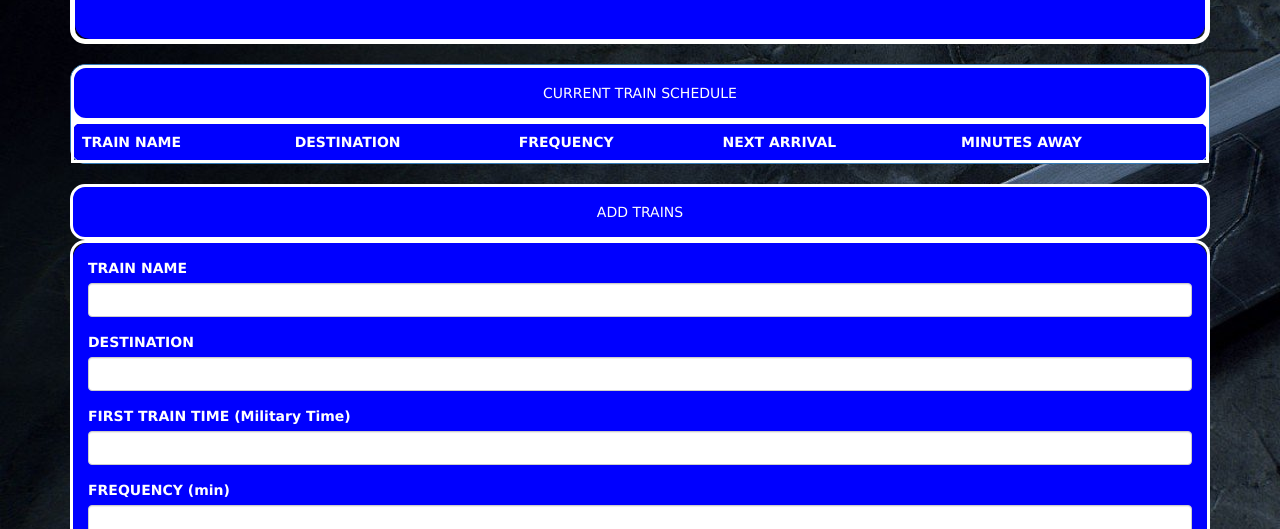
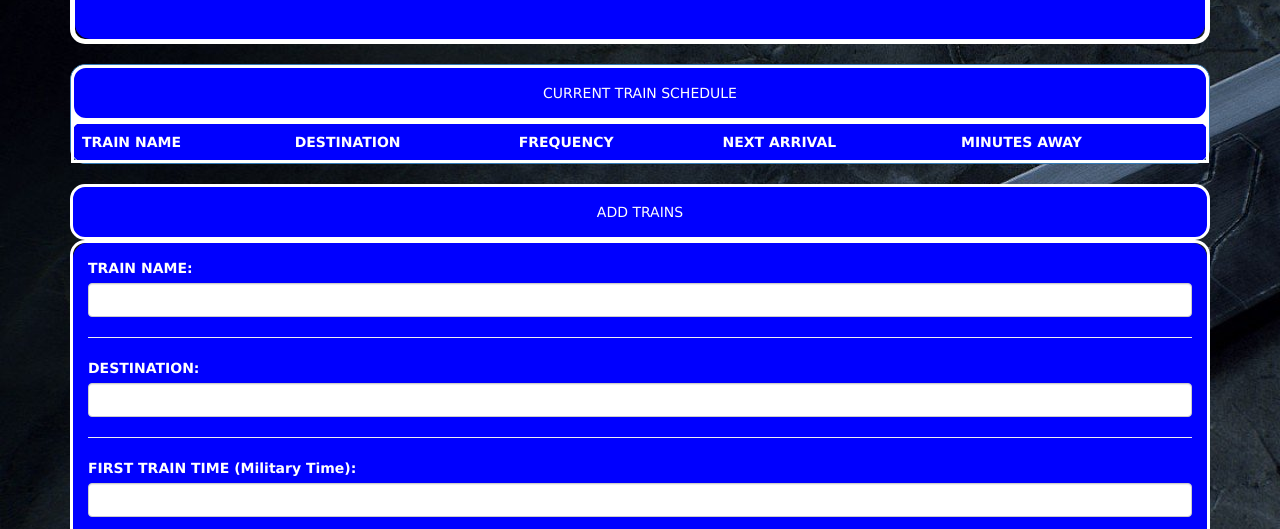
Before and after one commit to IsraelPB/trainKeeper, a plain HTML site: page index.html in a window 1280 px wide. Shown: the part 266-795 px from the top of the page. Drawn offline with nearby package versions, Linux system fonts and the light colour scheme; no server answers.

Commit message:
style changes

```diff
--- a/index.html
+++ b/index.html
@@ -1,18 +1,18 @@
 <!DOCTYPE html>
 <html>
+
 <head>
 	<title>MIDGAR TIMER</title>
 
 	<link rel="stylesheet" type="text/css" href="assets/style/style.css">
 	<!-- Jquey CDN -->
-<script
-  src="https://code.jquery.com/jquery-3.1.1.min.js"
-  integrity="sha256-hVVnYaiADRTO2PzUGmuLJr8BLUSjGIZsDYGmIJLv2b8="
+	<script src="https://code.jquery.com/jquery-3.1.1.min.js" integrity="sha256-hVVnYaiADRTO2PzUGmuLJr8BLUSjGIZsDYGmIJLv2b8="
 	 crossorigin="anonymous">
 	</script>
 
 	<!-- Bootstrap -->
-<link rel="stylesheet" href="https://maxcdn.bootstrapcdn.com/bootstrap/3.3.7/css/bootstrap.min.css" integrity="sha384-BVYiiSIFeK1dGmJRAkycuHAHRg32OmUcww7on3RYdg4Va+PmSTsz/K68vbdEjh4u" crossorigin="anonymous">
+	<link rel="stylesheet" href="https://maxcdn.bootstrapcdn.com/bootstrap/3.3.7/css/bootstrap.min.css" integrity="sha384-BVYiiSIFeK1dGmJRAkycuHAHRg32OmUcww7on3RYdg4Va+PmSTsz/K68vbdEjh4u"
+	 crossorigin="anonymous">
 	<!-- FireBase -->
 	<script src="https://www.gstatic.com/firebasejs/5.1.0/firebase.js"></script>
 
@@ -20,6 +20,7 @@
 	<script src="https://cdn.jsdelivr.net/momentjs/2.12.0/moment.min.js"></script>
 
 </head>
+
 <body>
 	<!-- Header -->
 	<div class="container">
@@ -55,20 +56,23 @@
 
 				<div class="panel-body">
 					<div class="form-group">
-	    			<label id="exampleInputEmail1">TRAIN NAME</label>
+						<label id="exampleInputEmail1">TRAIN NAME:</label>
 						<input type="email" class="form-control" id="trainName">
+						<hr>
 					</div>
 					<div class="form-group">
-	    			<label id="exampleInputEmail1">DESTINATION</label>
+						<label id="exampleInputEmail1">DESTINATION:</label>
 						<input type="email" class="form-control" id="dest">
+						<hr>
 					</div>
 					<div class="form-group">
-	    			<label id="exampleInputEmail1">FIRST TRAIN TIME (Military Time)</label>
+						<label id="exampleInputEmail1">FIRST TRAIN TIME (Military Time):</label>
 						<input type="email" class="form-control" id="firstTrainTime">
 					</div>
 					<div class="form-group">
-	    			<label id="exampleInputEmail1">FREQUENCY (min)</label>
+						<label id="exampleInputEmail1">FREQUENCY (Minutes):</label>
 						<input type="email" class="form-control" id="freq">
+						<hr>
 					</div>
 					<button type="submit" class="btn btn-primary" id='submit'>SUBMIT</button>
 				</div>
```
Lines whose indentation alone changed are shown as unchanged.
